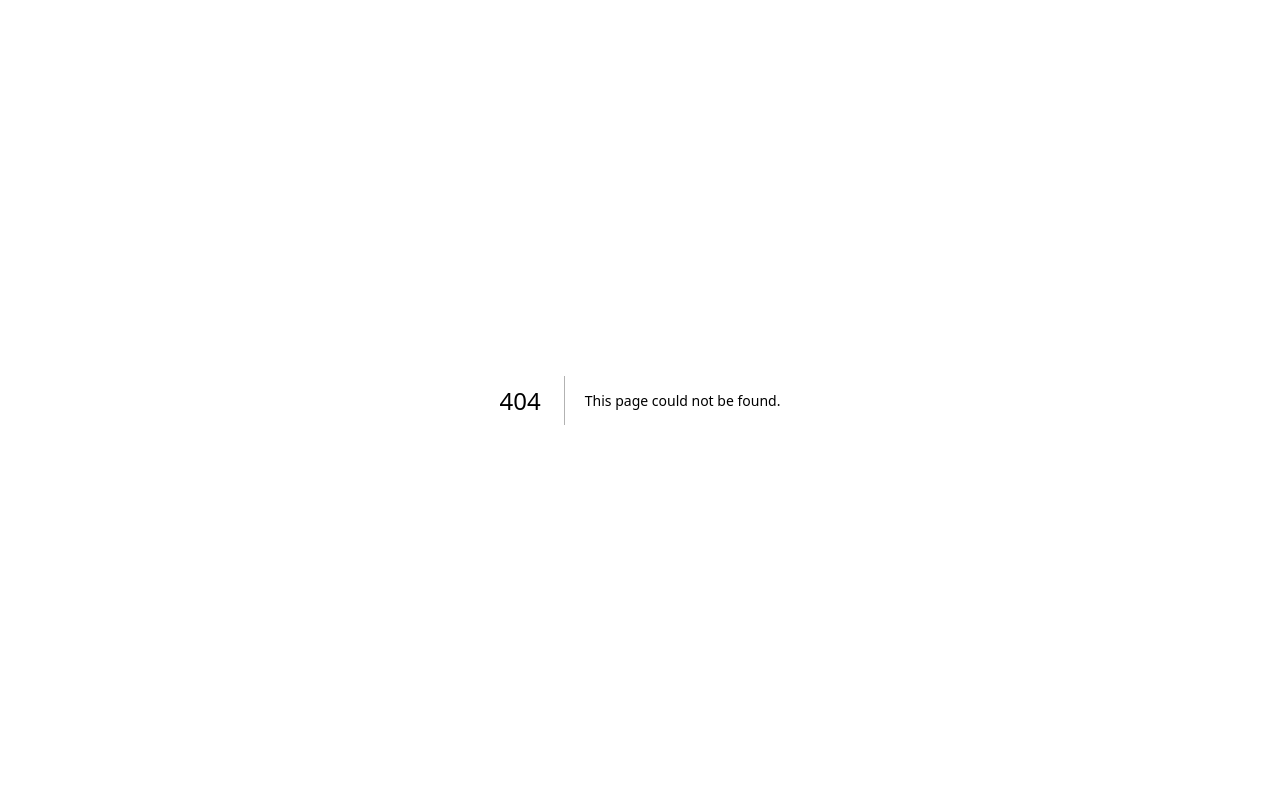
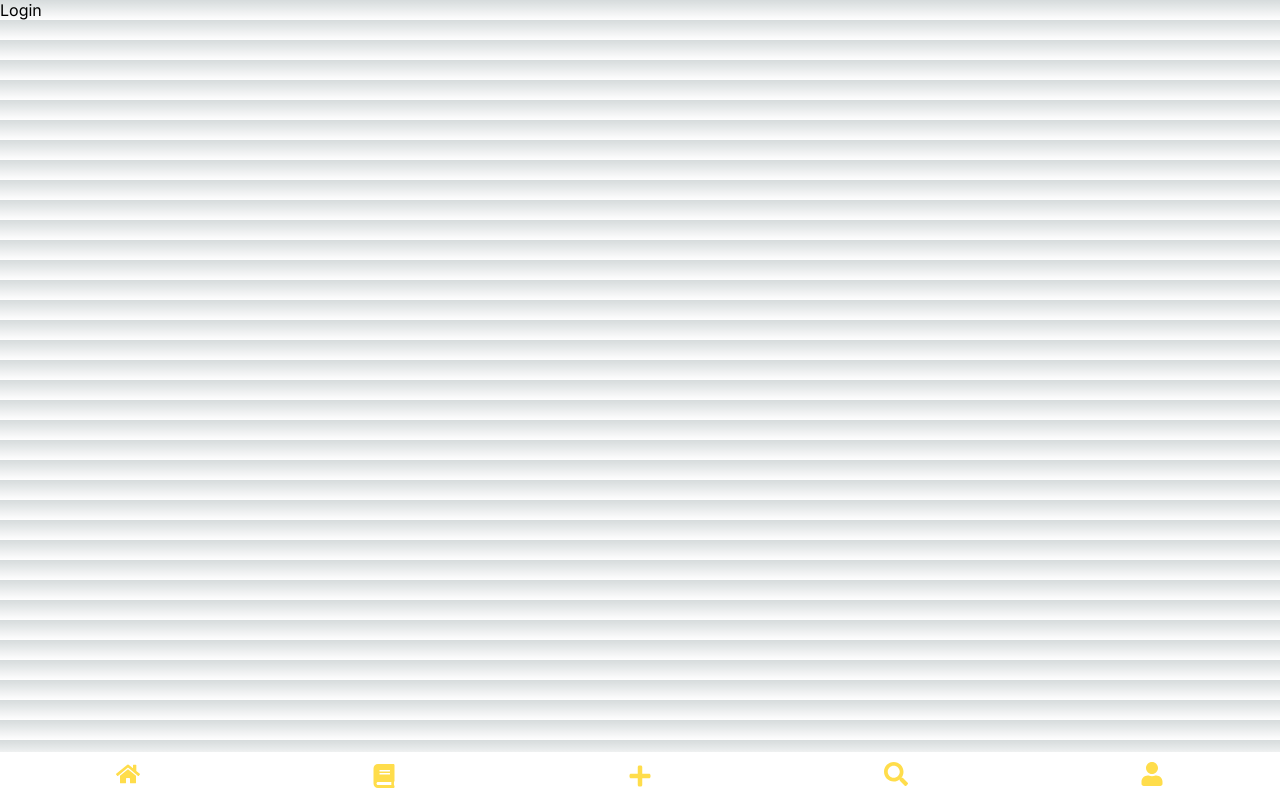
Before and after one commit to BookHive-ufcg/bookhive-web, a Next.js app: page /login in a window 1280 px wide. Before the commit this address had no page. Built offline with nearby package versions, Linux system fonts and the light colour scheme.

Commit message:
add footer

```diff
--- a/src/app/layout.tsx
+++ b/src/app/layout.tsx
@@ -1,6 +1,7 @@
 import type { Metadata } from "next";
 import { Inter } from "next/font/google";
 import "./globals.css";
+import Footer from "@/components/Footer";
 
 const inter = Inter({ subsets: ["latin"] });
 
@@ -16,7 +17,10 @@ export default function RootLayout({
 }>) {
   return (
     <html lang="en">
-      <body className={inter.className}>{children}</body>
+      <body className={inter.className}>
+        {children}
+        <Footer />
+      </body>
     </html>
   );
 }
--- /dev/null
+++ b/src/app/login/page.tsx
@@ -0,0 +1,3 @@
+export default function Login() {
+  return <div>Login</div>;
+}
--- /dev/null
+++ b/src/app/profile/page.tsx
@@ -0,0 +1,3 @@
+export default function Profile() {
+  return <div>Profile</div>;
+}
--- /dev/null
+++ b/src/app/search/page.tsx
@@ -0,0 +1,3 @@
+export default function Search() {
+  return <div>Search</div>;
+}
--- /dev/null
+++ b/src/app/signin/page.tsx
@@ -0,0 +1,3 @@
+export default function Signin() {
+  return <div>Signin</div>;
+}
--- /dev/null
+++ b/src/components/Footer/index.tsx
@@ -0,0 +1,37 @@
+import React from "react";
+import { FaHome, FaBook, FaPlus, FaSearch, FaUser } from "react-icons/fa";
+
+export default function Footer() {
+  return (
+    <footer style={styles.footer}>
+      <a href="/">
+        <FaHome style={styles.icon} />
+      </a>
+      <FaBook style={styles.icon} />
+      <FaPlus style={styles.icon} />
+      <a href="/search">
+        <FaSearch style={styles.icon} />
+      </a>
+      <a href="/profile">
+        <FaUser style={styles.icon} />
+      </a>
+    </footer>
+  );
+}
+
+const styles = {
+  footer: {
+    display: "flex",
+    justifyContent: "space-around",
+    alignItems: "center",
+    backgroundColor: "#FFFFFF",
+    padding: "10px 0",
+    position: "fixed" as "fixed", // Tipagem específica para TypeScript
+    bottom: 0,
+    width: "100%",
+  },
+  icon: {
+    color: "#ffdd4b", // Cor amarela para os ícones
+    fontSize: "24px",
+  },
+};
```
Also changed, not shown: package.json (+4 -3 lines), 1 other file (tests, documents, lock files or other folders).
